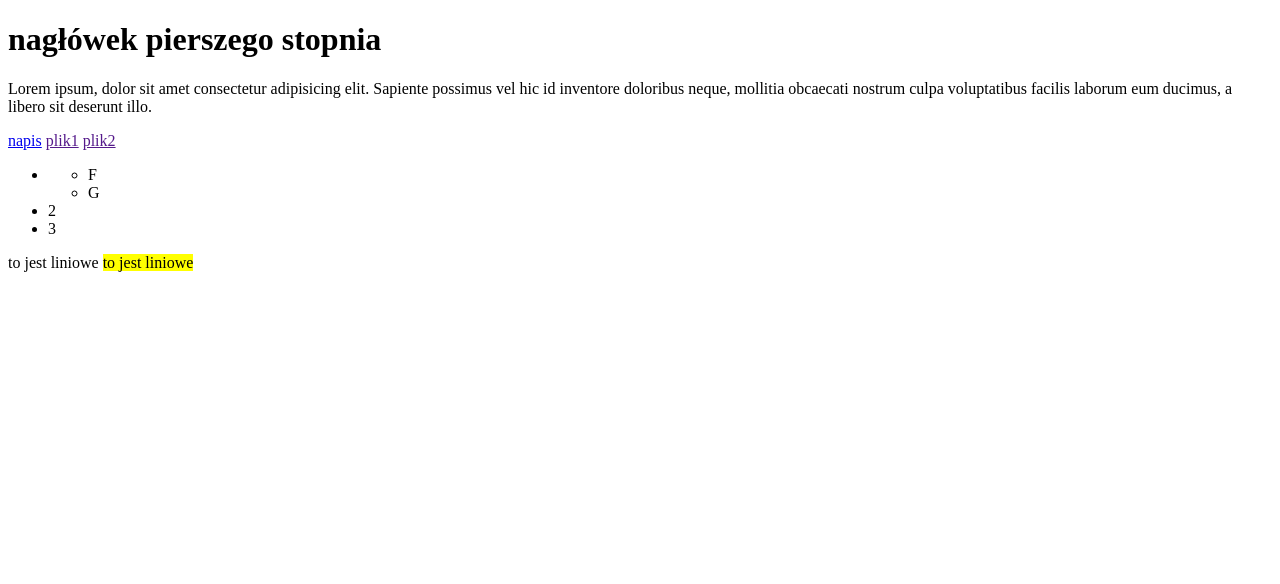
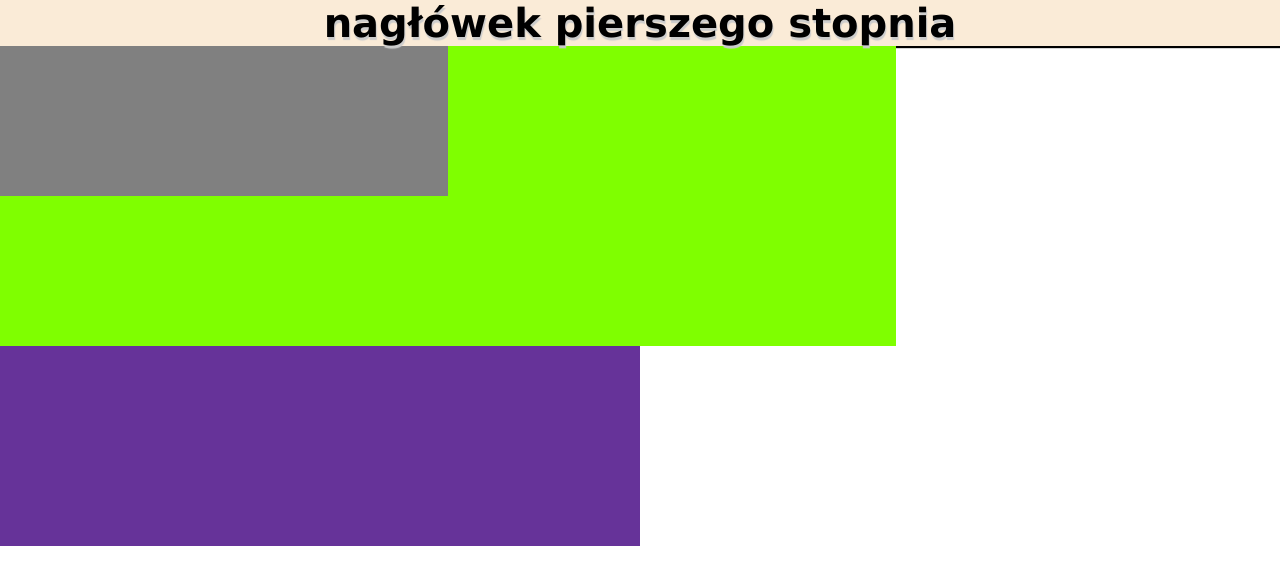
Before and after one commit to harvestter/TEB, a plain HTML site: page index.html in a window 1280 px wide. Drawn offline with Linux system fonts and the light colour scheme.

Commit message:
teb second

```diff
--- a/index.html
+++ b/index.html
@@ -3,30 +3,21 @@
 <head>
     <meta charset="UTF-8">
     <meta name="viewport" content="width=device-width, initial-scale=1.0">
+    <link rel="stylesheet" href="style.css">
     <title>moja witryna </title>
 </head>
 <body>
     <h1>nagłówek pierszego stopnia</h1>
-    <p>
-        Lorem ipsum, dolor sit amet consectetur adipisicing elit. Sapiente possimus vel hic id inventore doloribus neque, mollitia obcaecati nostrum culpa voluptatibus facilis laborum eum ducimus, a libero sit deserunt illo.
-    </p>
-    <a href="https://teb.pl/">napis</a>
-    <a href="">plik1</a>
-    <a href="">plik2</a>
-    <img src="" alt="">
 
-    <ul>
-        <li>
-            <ul>
-                <li>F</li>
-                <li>G</li>
-            </ul>
-        </li>
-        <li>2</li>
-        <li>3</li>
-    </ul>
+    <div class="logo">
+        <div class="logo2">
 
-    <span>to jest liniowe</span> <mark>to jest liniowe</mark>
+        </div>
+    </div>
+
+    <div class="logo3">
+
+    </div>
 
 </body>
 </html>
--- a/style.css
+++ b/style.css
@@ -0,0 +1,32 @@
+h1 {
+    color: #000000;
+    text-shadow: 1px 3px 1px #cccccc;
+    box-shadow: 1px 2px 1px #000000;
+    background-color: antiquewhite;
+    margin: 0;
+    text-align: center;
+    font-family: 'Lucida Sans', 'Lucida Sans Regular', 'Lucida Grande', 'Lucida Sans Unicode', Geneva, Verdana, sans-serif;
+    font-size: 40px;
+}
+
+body {
+    margin: 0;
+}
+
+.logo {
+    width: 70%;
+    height: 300px;
+    background-color: chartreuse;
+}
+
+.logo2 {
+    width: 50%;
+    height: 50%;
+    background-color: gray;
+}
+
+.logo3 {
+    width: 50%;
+    height: 200px;
+    background-color: rebeccapurple;
+}
```
